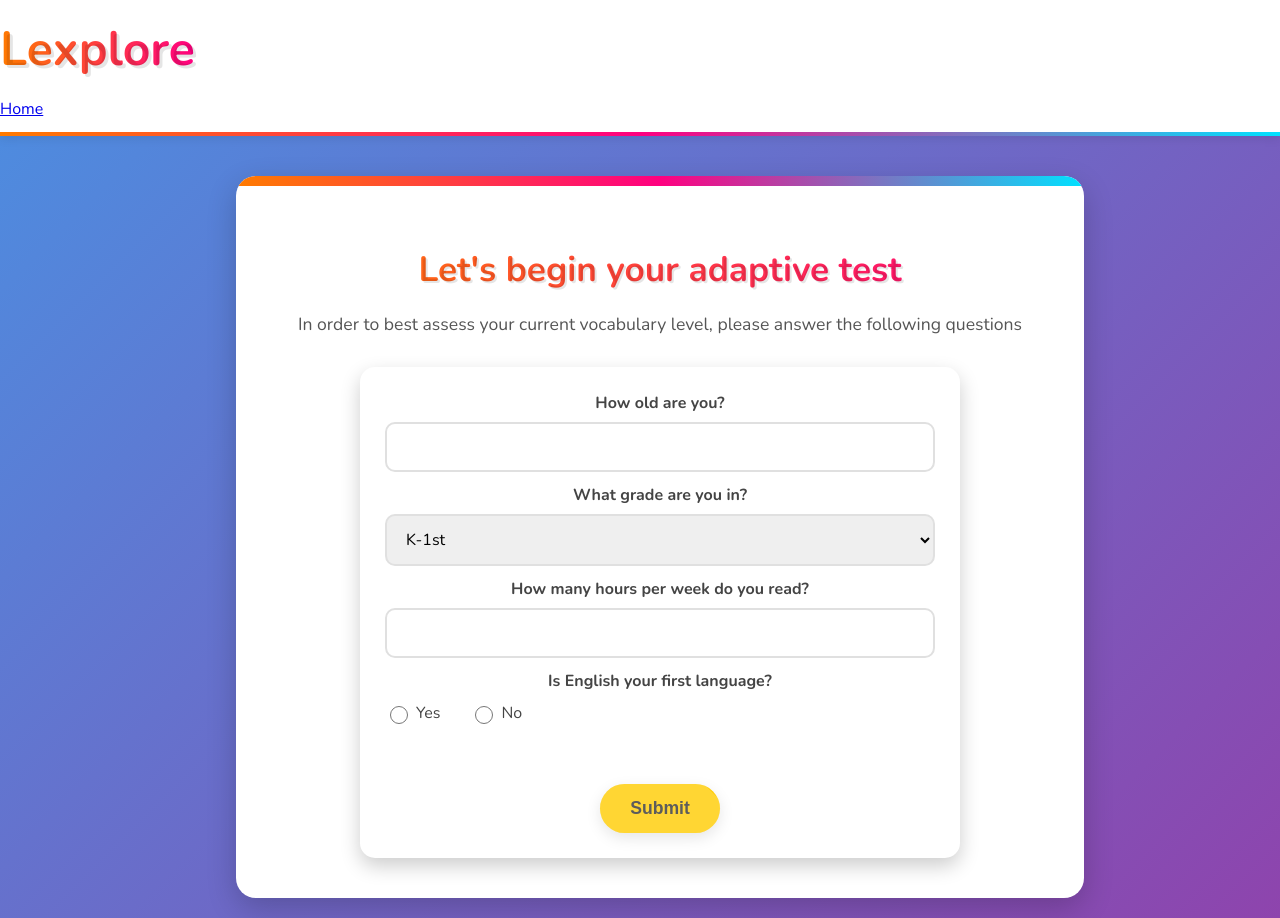
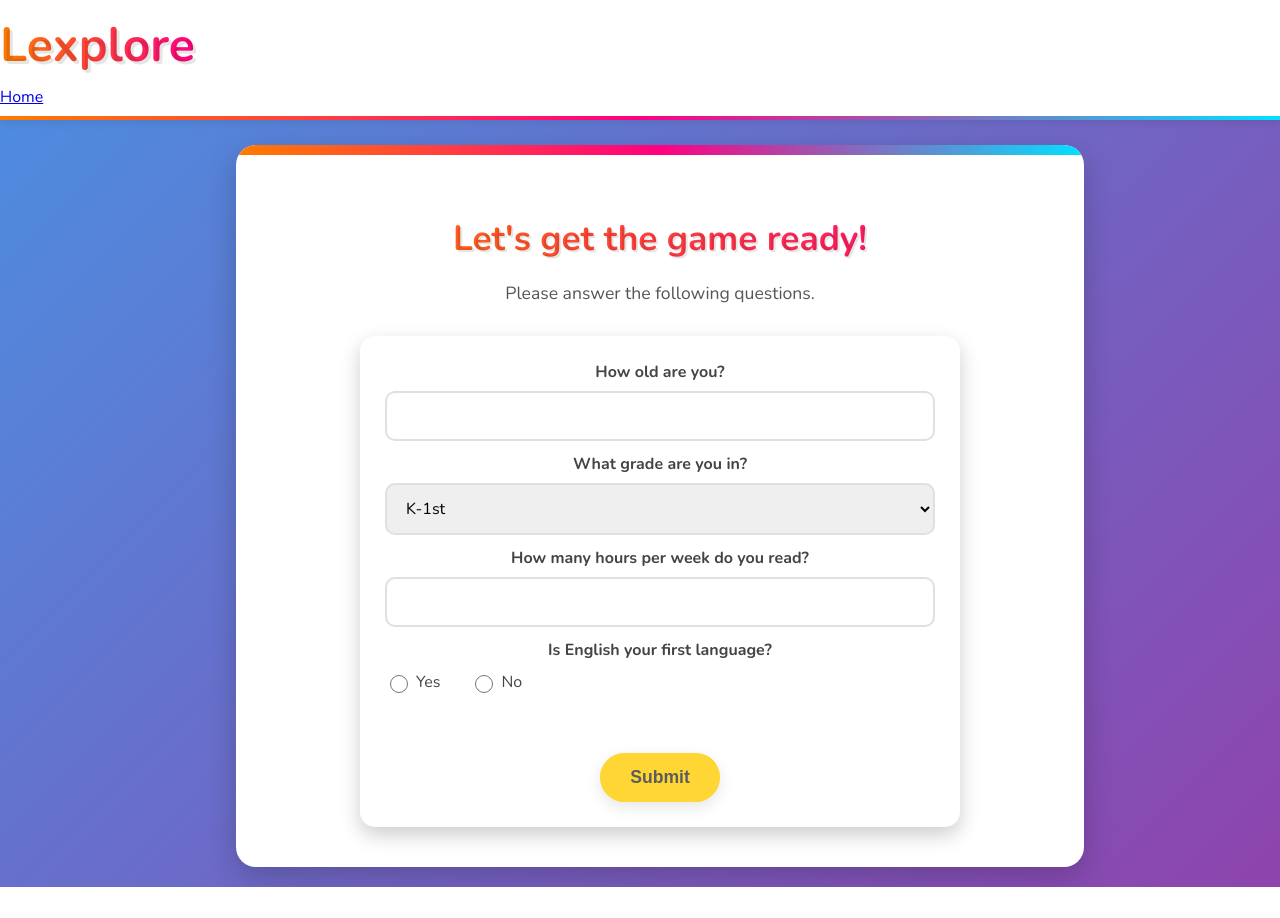
Before and after one commit to micosu/adaptivetestapp, a Django app: page /test/ in a window 1280 px wide. After the commit the page ends 887 px from the top, so only its background shows below. Run offline with Django 5.2, Linux system fonts and the light colour scheme.

Commit message:
No more adaptive test, yes more interactive game

```diff
--- a/adaptivetest/static/adaptivetest/css/adaptivetest.css
+++ b/adaptivetest/static/adaptivetest/css/adaptivetest.css
@@ -45,10 +45,14 @@ body {
   z-index: 100;
 }
 
-.banner h1,
+.banner h1 {
+  margin: 0; /* Remove default h1 margins */
+  padding: 4px 0; /* Add small padding if needed for spacing */
+}
+
 .banner p,
 .banner div {
-    margin: 8px 0; /* Reduce margins for all elements inside the banner */
+  margin: 4px 0;
 }
 
 header:after {
@@ -84,7 +88,7 @@ header:after {
   position: relative;
   overflow: hidden;
   margin: 0 auto; /* Ensures horizontal centering */
-  margin-top: 20px; /* Increased spacing below header */
+  margin-top: 5px; /* Increased spacing below header */
 }
 
 /* Rest of your CSS remains the same */
--- a/adaptivetest/templates/adaptivetest/base.html
+++ b/adaptivetest/templates/adaptivetest/base.html
@@ -12,7 +12,7 @@
     <meta name="viewport" content="width=device-width, initial-scale=1.0">
     <title>Lexplore's Adaptive Test</title>
     <link href="https://fonts.googleapis.com/css2?family=Nunito:wght@400;700;800&display=swap" rel="stylesheet">
-	<title>{% block title %}Adaptive Test{% endblock %}</title>
+	<title>{% block title %}Interactive Game{% endblock %}</title>
 </head>
 <body>
 	<div class="page-wrapper">
@@ -29,7 +29,7 @@
 
 		<div class="main-content">
 			{% block content %}
-			<h2>Welcome to Lexplore's Adaptive Test</h2>
+			<h2>Welcome to Lexplore's Interactive Game</h2>
 			{% endblock %}
 		</div>
 	</div>
--- a/adaptivetest/templates/adaptivetest/home.html
+++ b/adaptivetest/templates/adaptivetest/home.html
@@ -3,11 +3,10 @@
 {% block content %}
 
 <div class="container">
-    <h1 data-text="Welcome to Lexplore's Adaptive Test">Welcome to Lexplore's Adaptive Test</h1>
+    <h1 data-text="Welcome to Lexplore's Interactive Game">Welcome to Lexplore's Interactive Game</h1>
 
     <div id="intro_text">
-        We will ask you a few questions about your background, and then a few questions to
-        assess your vocabulary level. Are you ready to begin?
+        Let's start with a few questions about yourself. Are you ready to begin?
     </div>
 
     <a href="{% url 'start_test' %}" class="btn">Let's Begin!</a>
--- a/adaptivetest/templates/adaptivetest/test.html
+++ b/adaptivetest/templates/adaptivetest/test.html
@@ -4,7 +4,7 @@
 
 {% block content %}
 <div class = "container">
-    <h2>Let's begin your adaptive test</h2>
+    <h2>Let's get the game ready!</h2>
     <p>{{ message }}</p>
 
 
--- a/adaptivetest/views.py
+++ b/adaptivetest/views.py
@@ -18,7 +18,7 @@ def start_test(request):
     if request.method == "GET":
         context = {
             'form': TestSessionForm(),
-            'message': "In order to best assess your current vocabulary level, please answer the following questions"
+            'message': "Please answer the following questions."
         }
         return render(request, 'adaptivetest/test.html', context)
 
```
Also changed, not shown: adaptivetest/static/adaptivetest/css/adaptivetest_game.css (+6 -2 lines).
